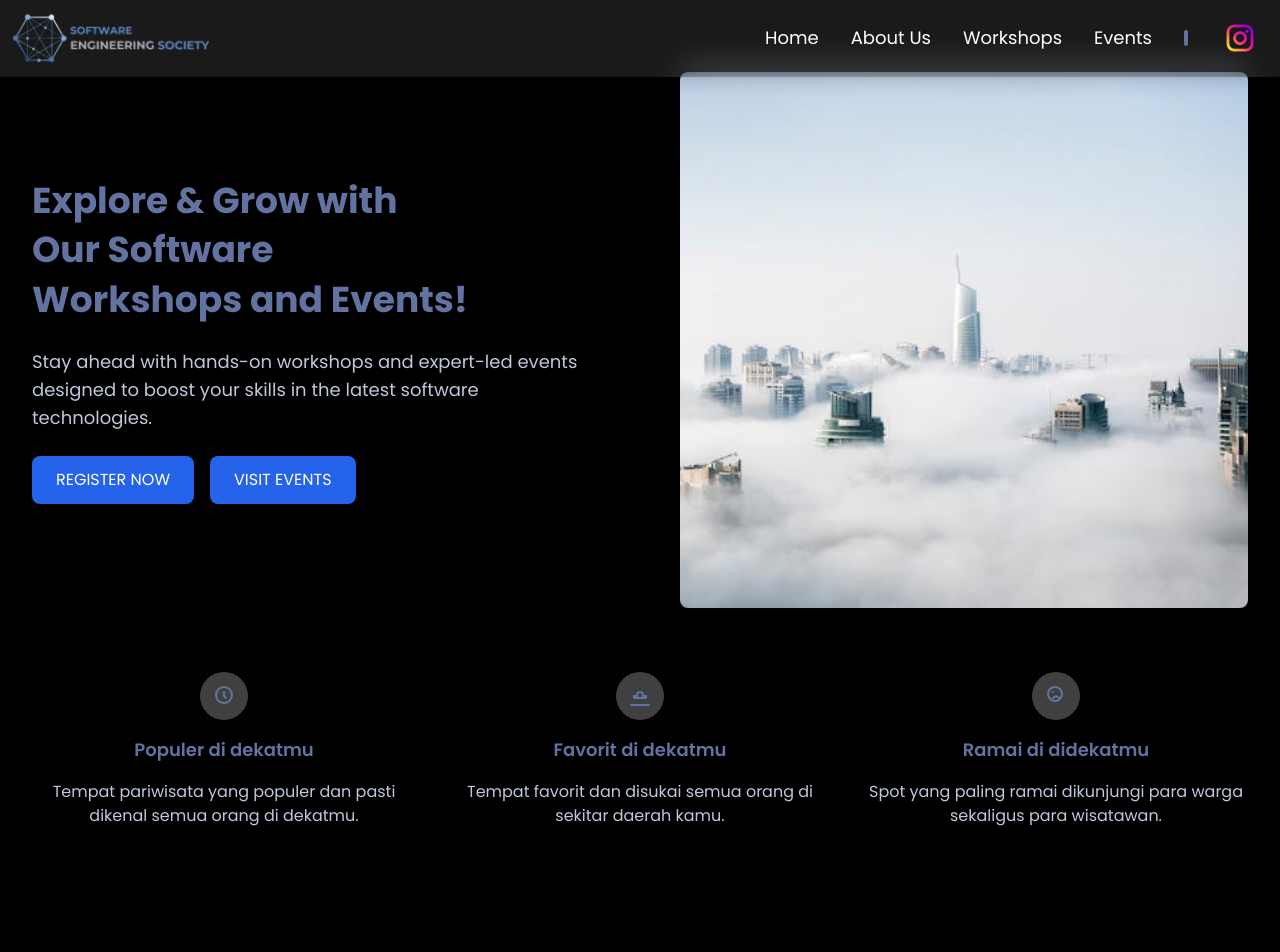
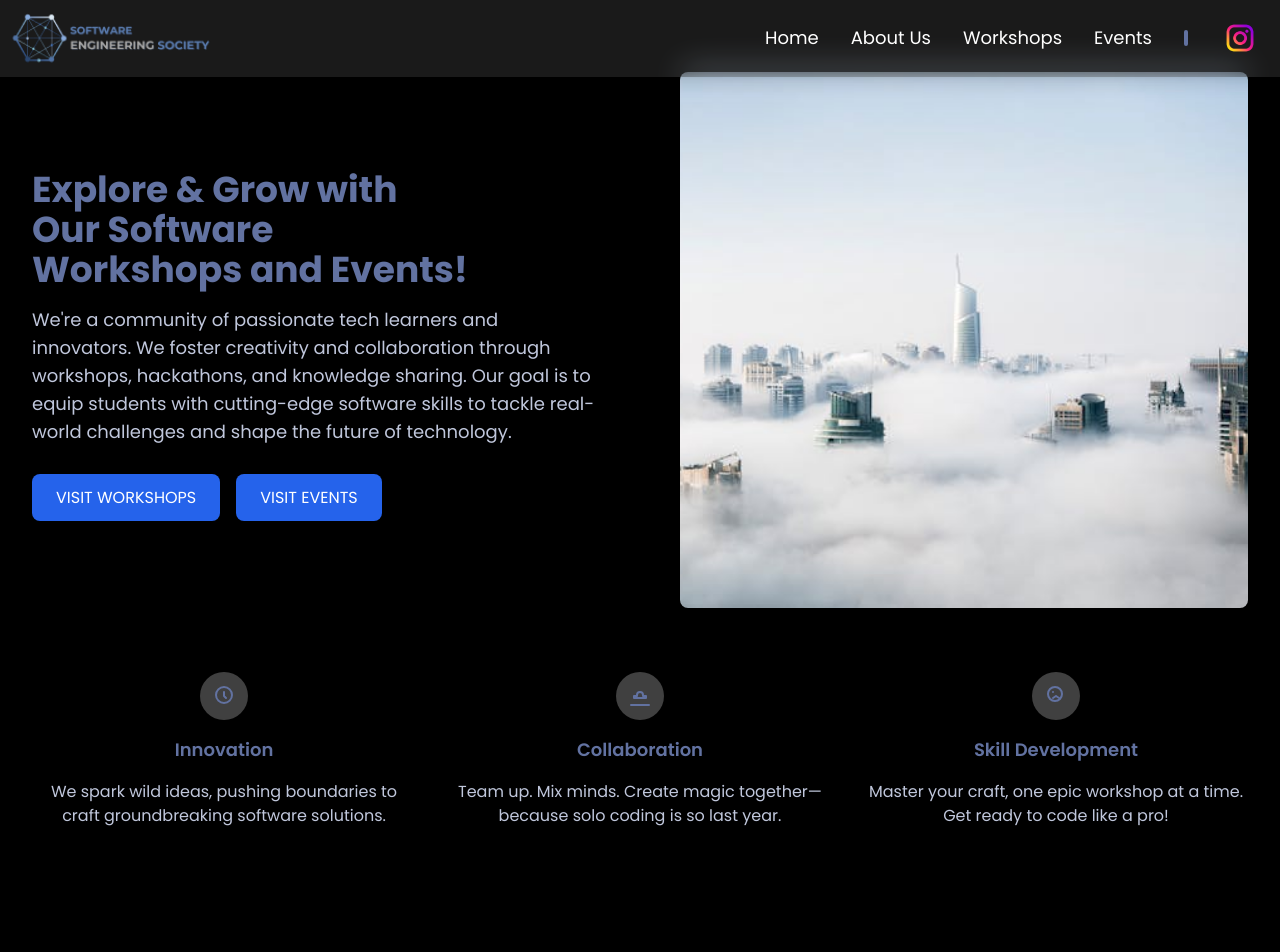
Before and after one commit to Mati-Shaikh/SE_Developers_Club, a Next.js app: page / in a window 1280 px wide. Shown: the top 952 px of the page. Built offline with nearby package versions, Linux system fonts and the light colour scheme.

Commit message:
few text changed

```diff
--- a/components/about/PresidentSES.js
+++ b/components/about/PresidentSES.js
@@ -6,9 +6,12 @@ export default function PresidentSES() {
       <div className="lg:w-7/12 text-left p-4 sm:p-6 md:p-8 lg:p-16 text-lg sm:text-xl md:text-2xl font-medium">
         {/* Placeholder paragraph */}
         <p className="mb-4">
-          Lorem ipsum dolor sit amet, consectetur adipiscing sed do eiusmod
-          tempor incididunt ut labore et magna aliqua. Ut enim ad minim veniam,
-          quis exercitation ullamco laboris nis.
+          Welcome to the Software Engineering Society! Our community thrives on
+          passion, innovation, and collaboration. We are here to inspire and
+          support you on your journey to mastering the art of software
+          development. Together, we will push boundaries, explore new ideas, and
+          make an impact in the tech world. I encourage you to dive into our
+          events, workshops, and initiatives. The future is ours to shape!
         </p>
         {/* Name and title */}
         <h2 className="font-bold text-[20px] sm:text-[25px] md:text-[32px] lg:text-5xl text-primary lg:mt-16">
--- a/components/common/Footer.js
+++ b/components/common/Footer.js
@@ -35,16 +35,16 @@ const Footer = () => {
               </p>
               <div className="flex gap-6 pb-5 text-secondary-500 justify-center">
                 <Link href="#">
-                  <Instagram className="w-6 h-6 hover:text-blue-400" />
+                  <Instagram className="w-6 h-6 text-secondary hover:text-blue-400" />
                 </Link>
                 <Link href="#">
-                  <Twitter className="w-6 h-6 hover:text-blue-400" />
+                  <Twitter className="w-6 h-6 text-secondary hover:text-blue-400" />
                 </Link>
                 <Link href="#">
-                  <Linkedin className="w-6 h-6 hover:text-blue-400" />
+                  <Linkedin className="w-6 h-6 text-secondary hover:text-blue-400" />
                 </Link>
                 <Link href="#">
-                  <Facebook className="w-6 h-6 hover:text-blue-400" />
+                  <Facebook className="w-6 h-6 text-secondary hover:text-blue-400" />
                 </Link>
               </div>
               <div className="flex justify-center">
--- a/components/home/Hero.js
+++ b/components/home/Hero.js
@@ -1,4 +1,5 @@
 import Image from "next/image";
+import Link from "next/link";
 
 export default function Hero() {
   return (
@@ -6,21 +7,30 @@ export default function Hero() {
       {/* Main Section */}
       <div className="flex flex-col lg:flex-row items-center justify-between max-w-7xl mx-auto p-8 space-y-10 lg:space-y-0 lg:space-x-20 lg:h-[600px]">
         {/* Text Section */}
-        <div className="lg:w-1/2 space-y-6 flex flex-col justify-center">
-          <h1 className="text-4xl font-bold text-[#6272A1] leading-snug">
+        <div className="lg:w-1/2">
+          <h1 className="text-4xl font-bold text-primary mb-4">
             Explore & Grow with <br /> Our Software <br /> Workshops and Events!
           </h1>
           <p className="text-lg text-[#C0C7DC] max-w-xl">
-            Stay ahead with hands-on workshops and expert-led events designed to
-            boost your skills in the latest software technologies.
+            We&apos;re a community of passionate tech learners and innovators.
+            We foster creativity and collaboration through workshops,
+            hackathons, and knowledge sharing. Our goal is to equip students
+            with cutting-edge software skills to tackle real-world challenges
+            and shape the future of technology.
           </p>
-          <div className="space-x-4">
-            <button className="bg-blue-600 text-white px-6 py-3 rounded-lg shadow-lg">
-              REGISTER NOW
-            </button>
-            <button className="bg-blue-600 text-white px-6 py-3 rounded-lg shadow-lg">
+          <div className="space-x-4 mt-10">
+            <Link
+              href={"/workskops"}
+              className="bg-blue-600 text-white px-6 py-3 rounded-lg shadow-lg"
+            >
+              VISIT WORKSHOPS
+            </Link>
+            <Link
+              href={"/events"}
+              className="bg-blue-600 text-white px-6 py-3 rounded-lg shadow-lg"
+            >
               VISIT EVENTS
-            </button>
+            </Link>
           </div>
         </div>
 
@@ -56,12 +66,10 @@ export default function Hero() {
               />
             </svg>
           </div>
-          <h3 className="text-lg font-semibold text-[#6272A1]">
-            Populer di dekatmu
-          </h3>
+          <h3 className="text-lg font-semibold text-[#6272A1]">Innovation</h3>
           <p>
-            Tempat pariwisata yang populer dan pasti dikenal semua orang di
-            dekatmu.
+            We spark wild ideas, pushing boundaries to craft groundbreaking
+            software solutions.
           </p>
         </div>
 
@@ -84,9 +92,12 @@ export default function Hero() {
             </svg>
           </div>
           <h3 className="text-lg font-semibold text-[#6272A1]">
-            Favorit di dekatmu
+            Collaboration
           </h3>
-          <p>Tempat favorit dan disukai semua orang di sekitar daerah kamu.</p>
+          <p>
+            Team up. Mix minds. Create magic together—because solo coding is so
+            last year.
+          </p>
         </div>
 
         {/* Card 3 */}
@@ -108,11 +119,11 @@ export default function Hero() {
             </svg>
           </div>
           <h3 className="text-lg font-semibold text-[#6272A1]">
-            Ramai di didekatmu
+            Skill Development
           </h3>
           <p>
-            Spot yang paling ramai dikunjungi para warga sekaligus para
-            wisatawan.
+            Master your craft, one epic workshop at a time. Get ready to code
+            like a pro!
           </p>
         </div>
       </div>
```
